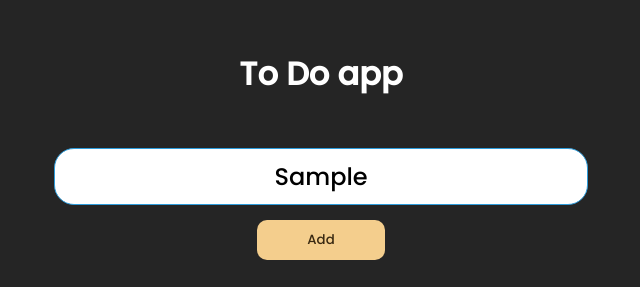
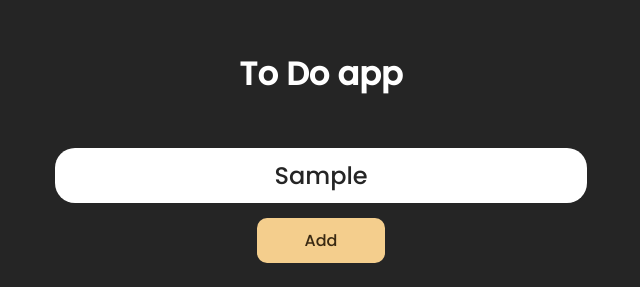
Before and after one commit to nikolastanin/Notes-app, a plain HTML site: page index.html in a window 1280 px wide. Both pictures are taken after typing "Sample" into the empty fields and a click on the button "Add". Shown: the top 287 px of the page, 319-959 px from the left. Drawn offline with Linux system fonts and the light colour scheme.

Commit message:
fixed styles

```diff
--- a/styles.css
+++ b/styles.css
@@ -37,19 +37,16 @@ button{
 .noteElement{
 
     background-color: #f4ce8d;
-    /* border: black; */
+
     border-radius: 20px;
 
 
     padding: 15px;
-    /* box-shadow: 5px 10px 8px #888888; */
    width : 80%;
    margin: auto;
    margin-bottom: 10px;
 }
-/* .noteElement:hover{
-    border: 1px solid #2D9CDB;
-} */
+
 
 #input-container{
     display: flex;
@@ -63,13 +60,23 @@ button{
 
     font-size: 1.5rem;
     border-radius: 20px;
-    border: #2D9CDB solid 1px;
+    border: none;
+    color: #252525;
     padding : 10px;
     text-align: center;
     width: 80%;
     margin: auto;
     margin-bottom: 15px;
 }
+#textInput:focus{
+
+    font-size: 1.6rem;
+    outline-width: 0;
+}
+   button:focus{
+    outline-width: 0;
+   }
+
 
 button{
     border-radius: 10px;
@@ -89,7 +96,9 @@ button:hover{
     width: 20%;
     margin: auto;
     background-color: #f4ce8d;
+    font-size: 1rem;
 }
+
 .note{
 
     /* background-color: wheat; */
```
